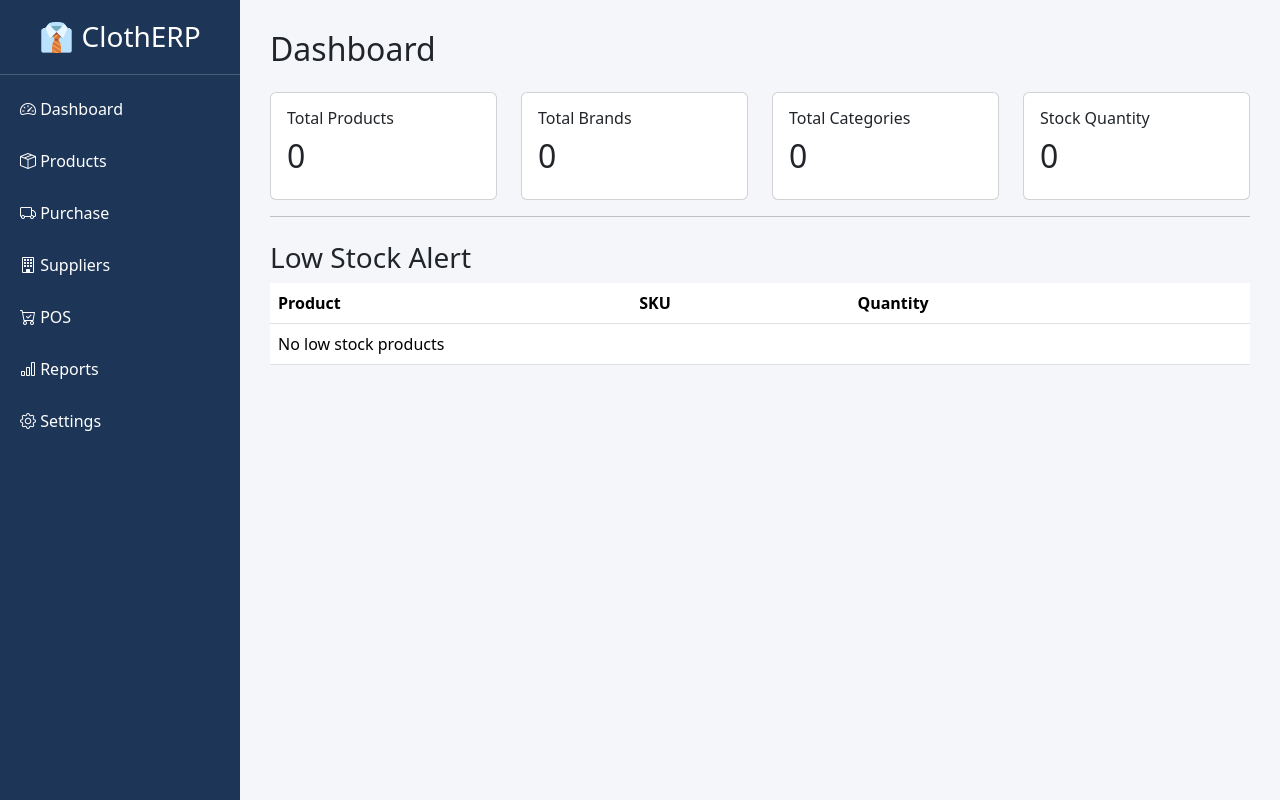
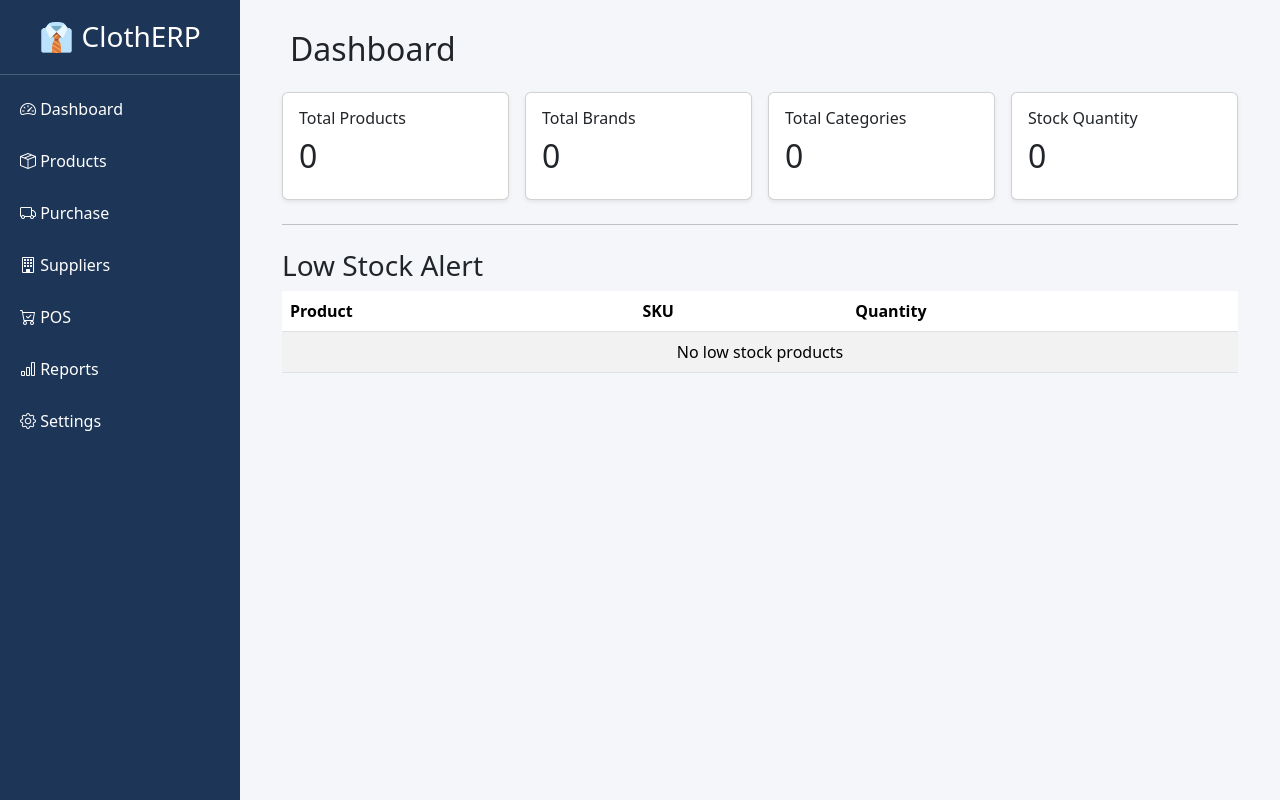
Before and after one commit to abm151/ClothShopManagerDjango, a Django app: page / in a window 1280 px wide. Run offline with Django 5.2, Linux system fonts and the light colour scheme; data that the repository does not hold is empty.

Commit message:
improve mobile dashboard layout

````diff
--- a/dashboard/templates/dashboard/home.html
+++ b/dashboard/templates/dashboard/home.html
@@ -1,62 +1,78 @@
+
 {% extends "dashboard/base.html" %}
 
 {% block content %}
 
-<h2 class="mb-4">
+<div class="container-fluid">
+
+    <h2 class="mb-4 px-2">
         Dashboard
     </h2>
 
-<div class="row">
 
-    <div class="col-md-3">
-        <div class="card p-3">
+    <!-- Dashboard Cards -->
+    <div class="row g-3">
+
+
+        <div class="col-12 col-sm-6 col-lg-3">
+            <div class="card p-3 shadow-sm h-100">
                 <h6>Total Products</h6>
                 <h2>{{ total_products }}</h2>
             </div>
         </div>
 
 
-    <div class="col-md-3">
-        <div class="card p-3">
+        <div class="col-12 col-sm-6 col-lg-3">
+            <div class="card p-3 shadow-sm h-100">
                 <h6>Total Brands</h6>
                 <h2>{{ total_brands }}</h2>
             </div>
         </div>
 
 
-    <div class="col-md-3">
-        <div class="card p-3">
+        <div class="col-12 col-sm-6 col-lg-3">
+            <div class="card p-3 shadow-sm h-100">
                 <h6>Total Categories</h6>
                 <h2>{{ total_categories }}</h2>
             </div>
         </div>
 
 
-    <div class="col-md-3">
-        <div class="card p-3">
+        <div class="col-12 col-sm-6 col-lg-3">
+            <div class="card p-3 shadow-sm h-100">
                 <h6>Stock Quantity</h6>
                 <h2>{{ total_stock }}</h2>
             </div>
         </div>
 
+
     </div>
 
 
-<hr>
+    <hr class="my-4">
 
+
+    <!-- Low Stock Section -->
 
     <h3 class="mt-4">
         Low Stock Alert
     </h3>
 
-<table class="table">
 
+    <div class="table-responsive">
+
+        <table class="table table-striped">
+
+            <thead>
                 <tr>
                     <th>Product</th>
                     <th>SKU</th>
                     <th>Quantity</th>
                 </tr>
+            </thead>
 
+
+            <tbody>
 
             {% for product in low_stock_products %}
 
@@ -66,17 +82,28 @@
                     <td>{{ product.quantity }}</td>
                 </tr>
 
+
             {% empty %}
 
                 <tr>
-    <td colspan="3">
+                    <td colspan="3" class="text-center">
                         No low stock products
                     </td>
                 </tr>
 
+
             {% endfor %}
+
+
+            </tbody>
 
         </table>
 
+    </div>
+
+
+</div>
+
 
 {% endblock %}
+```
````
Lines whose indentation alone changed are shown as unchanged.
